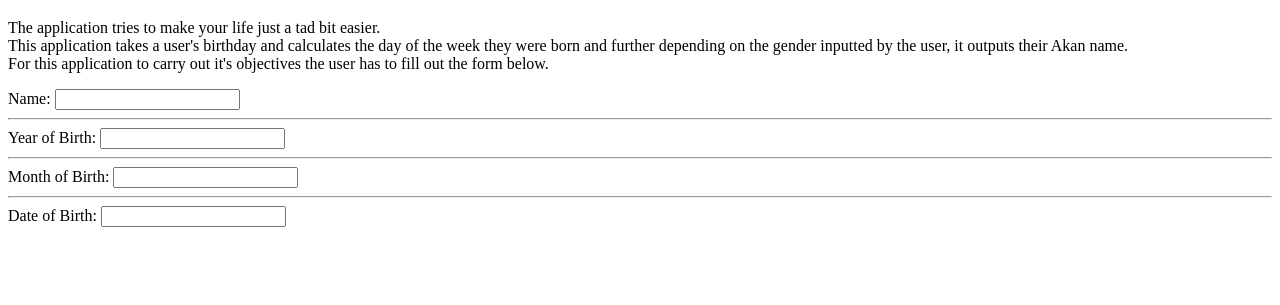
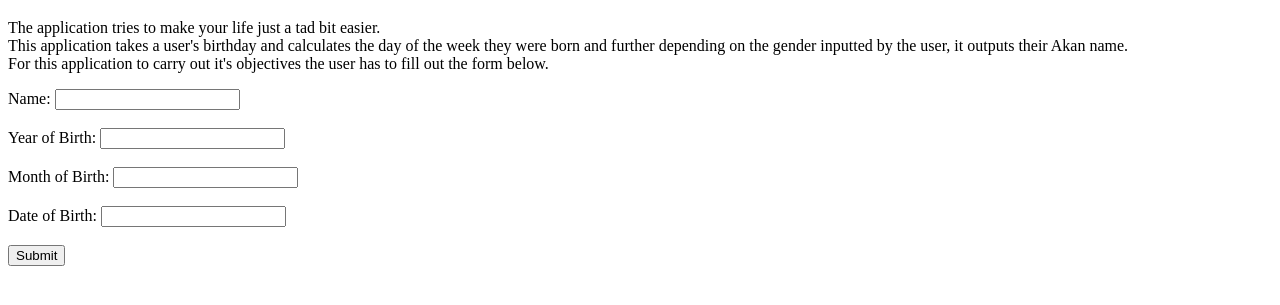
Before and after one commit to Ann-Victoria/web-application, a plain HTML site: page index.html in a window 1280 px wide. Shown: the part 61-366 px from the top of the page. Drawn offline with Linux system fonts and the light colour scheme.

Commit message:
add scripts.js

```diff
--- a/index.html
+++ b/index.html
@@ -14,12 +14,12 @@
     For this application to carry out it's objectives the user has to fill out the form below.
   </p>
   <form>
-      Name: <input>
-      <hr>
-      Year of Birth: <input><hr>
-      Month of Birth: <input><hr>
-      Date of Birth: <input>
+      Name: <input><br><br>
+      Year of Birth: <input><br><br>
+      Month of Birth: <input><br><br>
+      Date of Birth: <input><br><br>
   </form>
-
+  <button>Submit</button>
+  <script src="scripts/scripts.js"></script>
 </body>
 </html>
```
